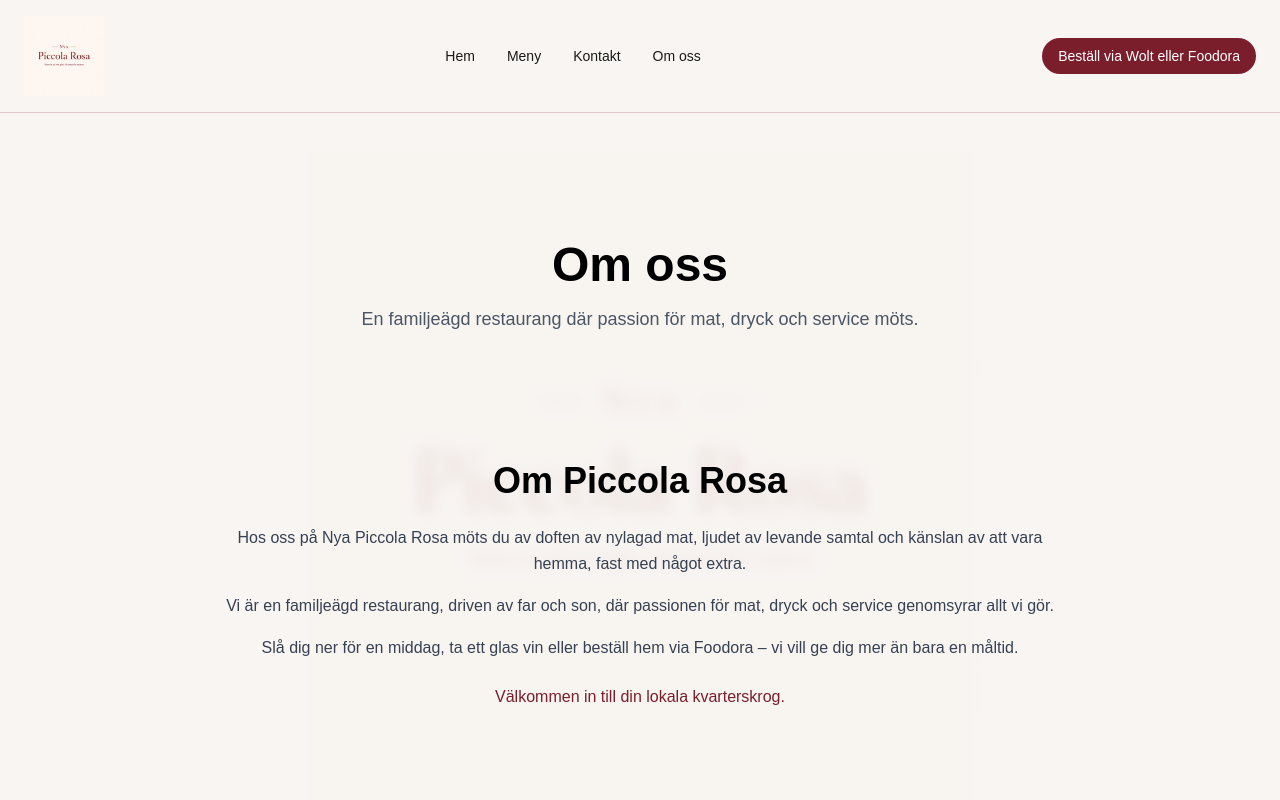
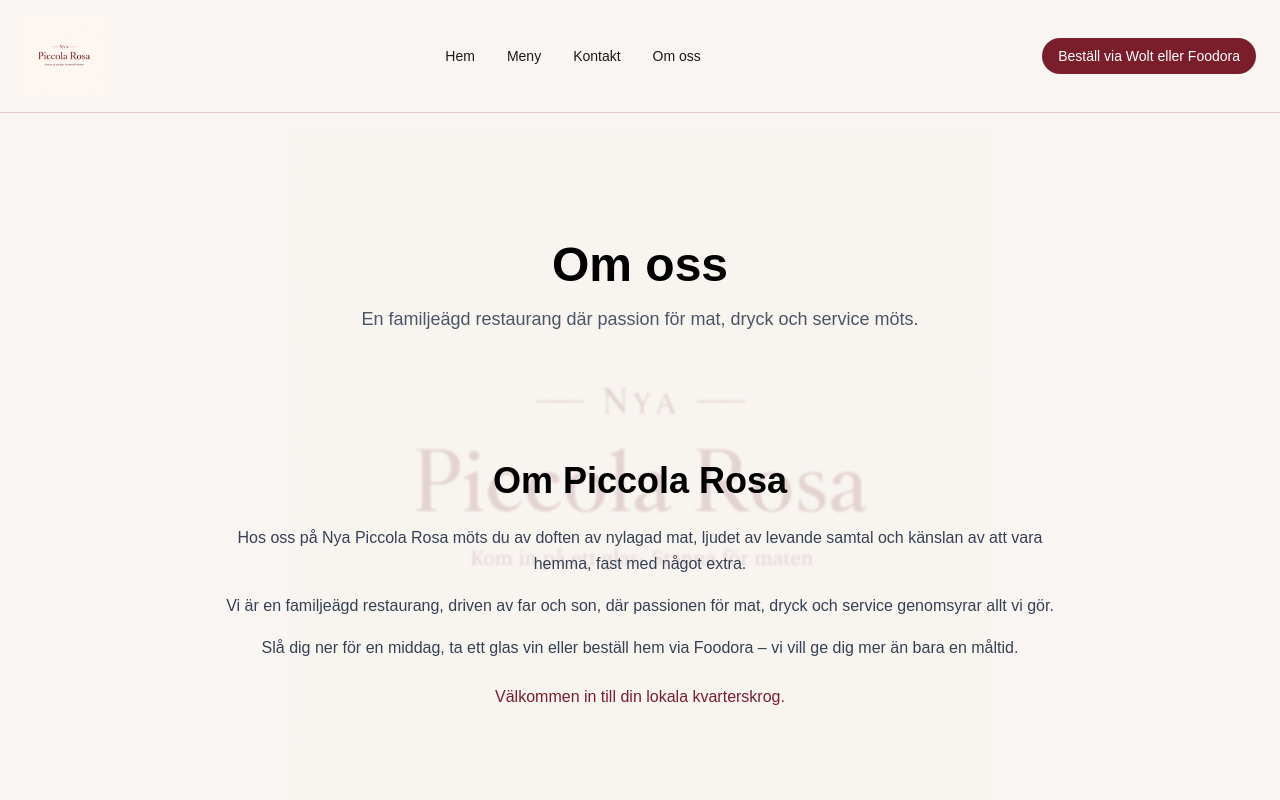
Before and after one commit to OggyOggelito/piccola-rosa-website, a Next.js app: page /om-oss in a window 1280 px wide. Shown: the top 800 px of the page. Built offline with nearby package versions, Linux system fonts and the light colour scheme.

Commit message:
Style change

```diff
--- a/src/app/om-oss/page.jsx
+++ b/src/app/om-oss/page.jsx
@@ -1,5 +1,3 @@
-
-
 import HomeAbout from "../sections/HomeAbout";
 
 export default function AboutPage() {
@@ -10,7 +8,7 @@
         <img
           src="/images/nya_piccola_rosa.png"
           alt="Background Logo"
-          className="w-125 md:w-175 opacity-10 blur-sm object-contain"
+          className="w-125 md:w-175 opacity-15 blur-[1px] object-contain"
         />
       </div>
       <div className="relative z-10">
```
